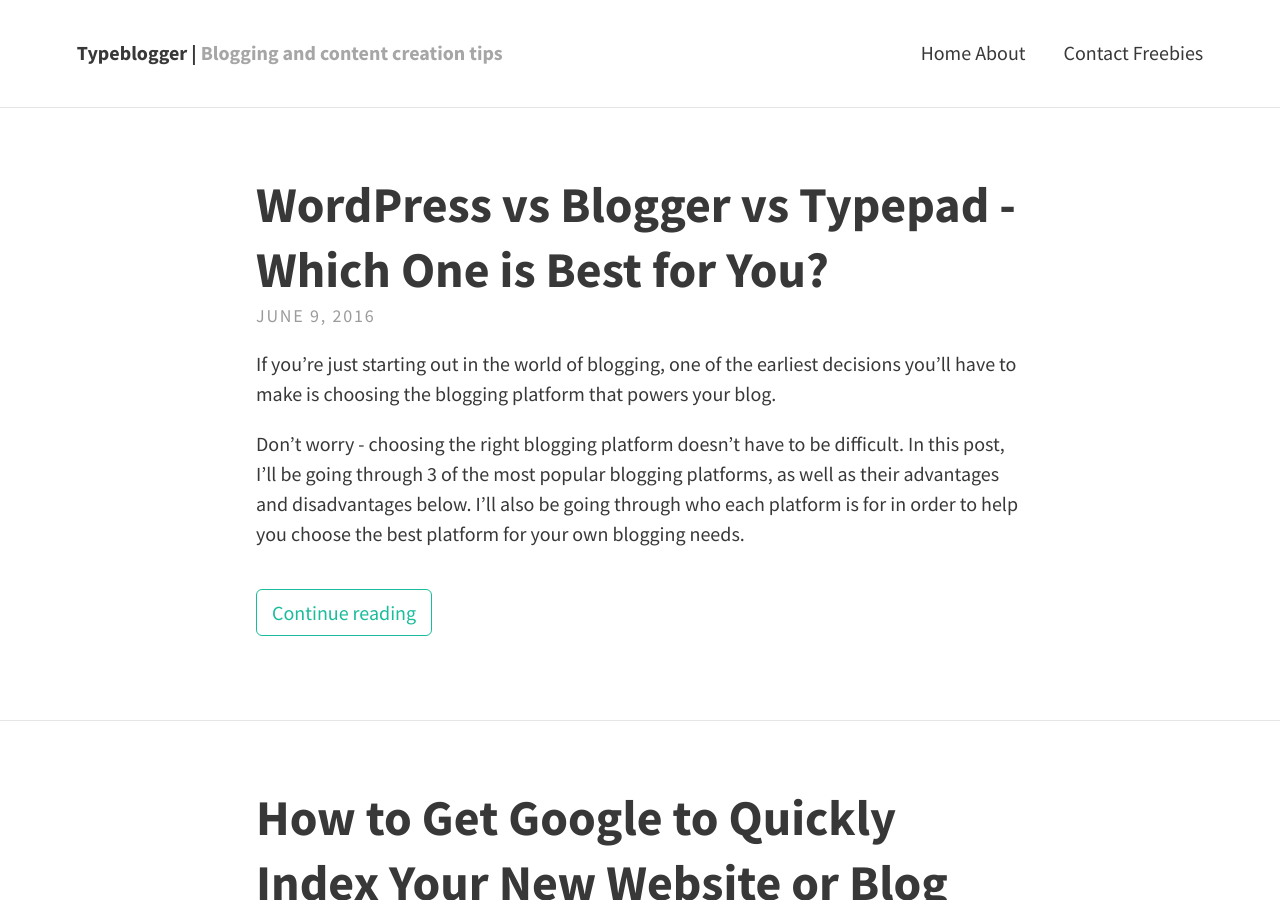
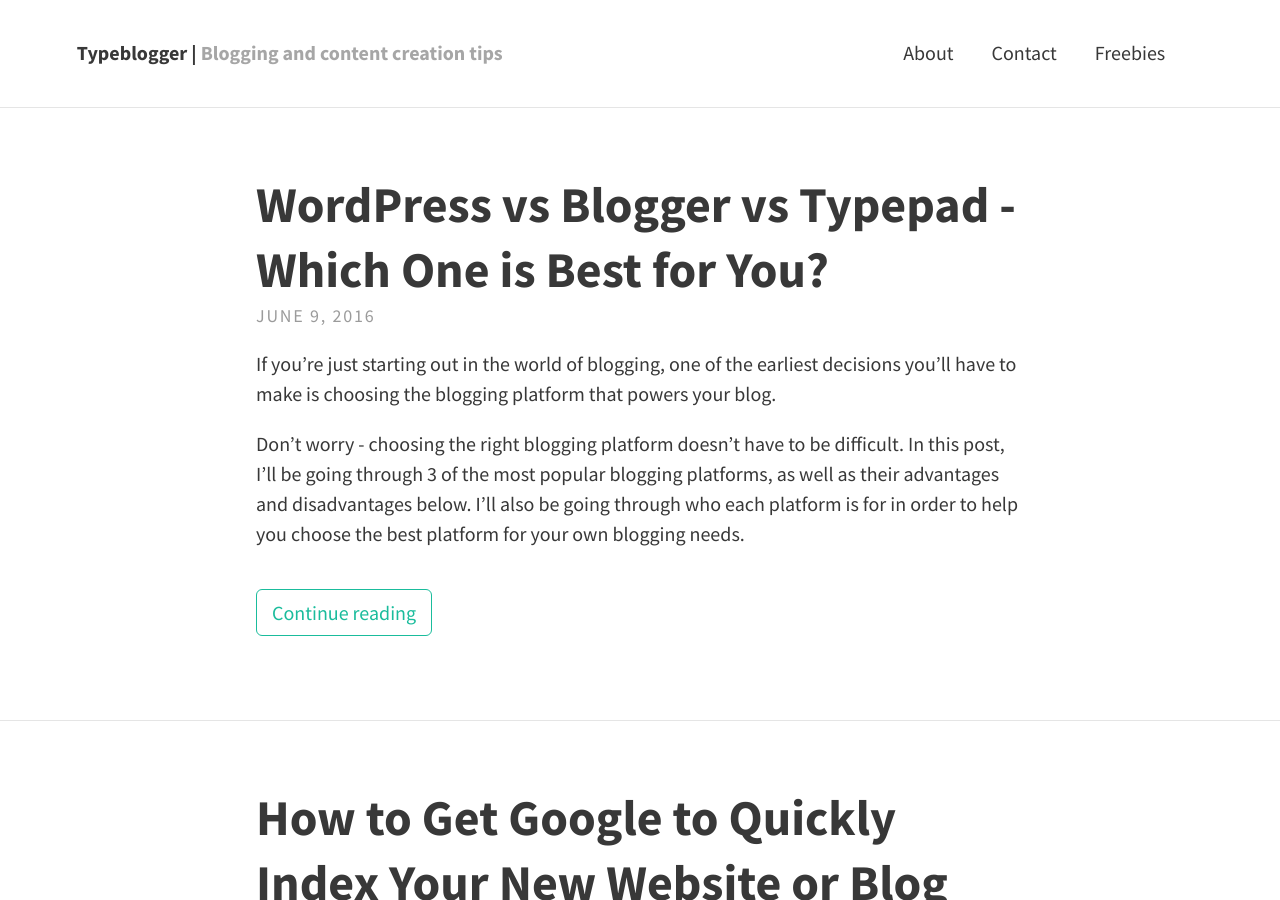
Before and after one commit to typeblogger/typeblogger.github.io, a Jekyll site: the page built from index.html, in a window 1280 px wide and 900 px high. Built offline with Jekyll 4.4.1, drawn with Linux system fonts in a browser that asks for light colours; nearby versions of some CDN libraries; the list of posts is cut into pages by our own code; comment, search, counter and statistics services are not loaded.

Commit message:
Update header.html

```diff
--- a/_includes/header.html
+++ b/_includes/header.html
@@ -6,10 +6,9 @@
 	</div>
 	<nav class="site-nav">
 		<ul>
-			<li>
-                                <a class="page-link" href="/">Home</a>
 			{% for page in site.pages %}
 			{% if page.title and page.hide != true %}
+			<li>
 				<a class="page-link" href="{{ page.url | prepend: site.baseurl }}">
 					{{ page.title }}
 				</a>
```
